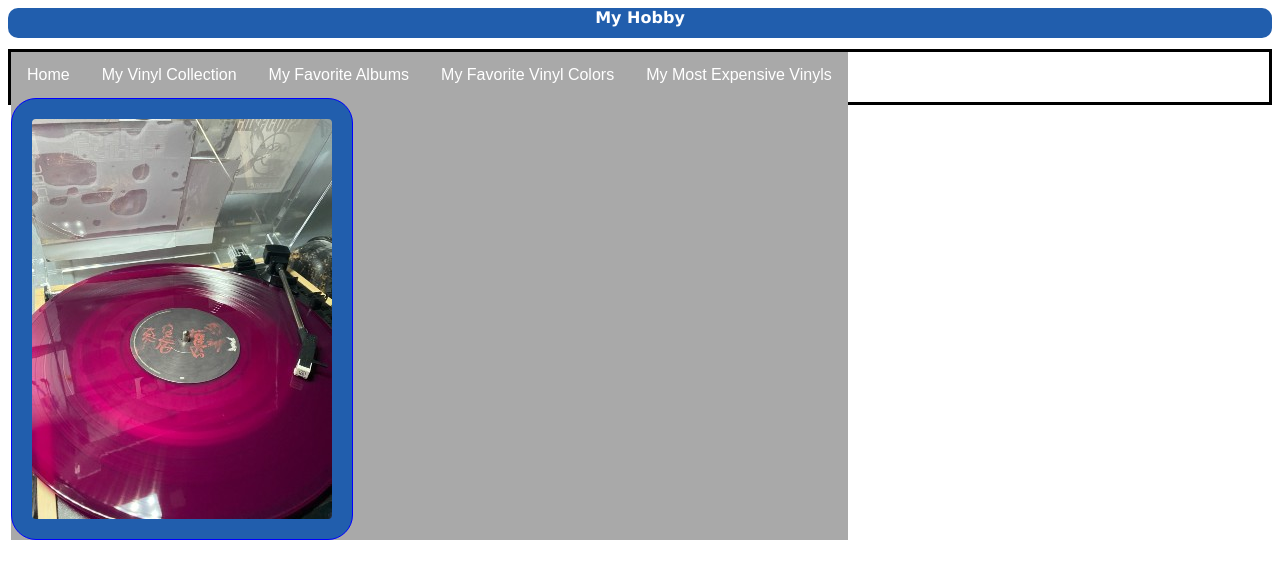
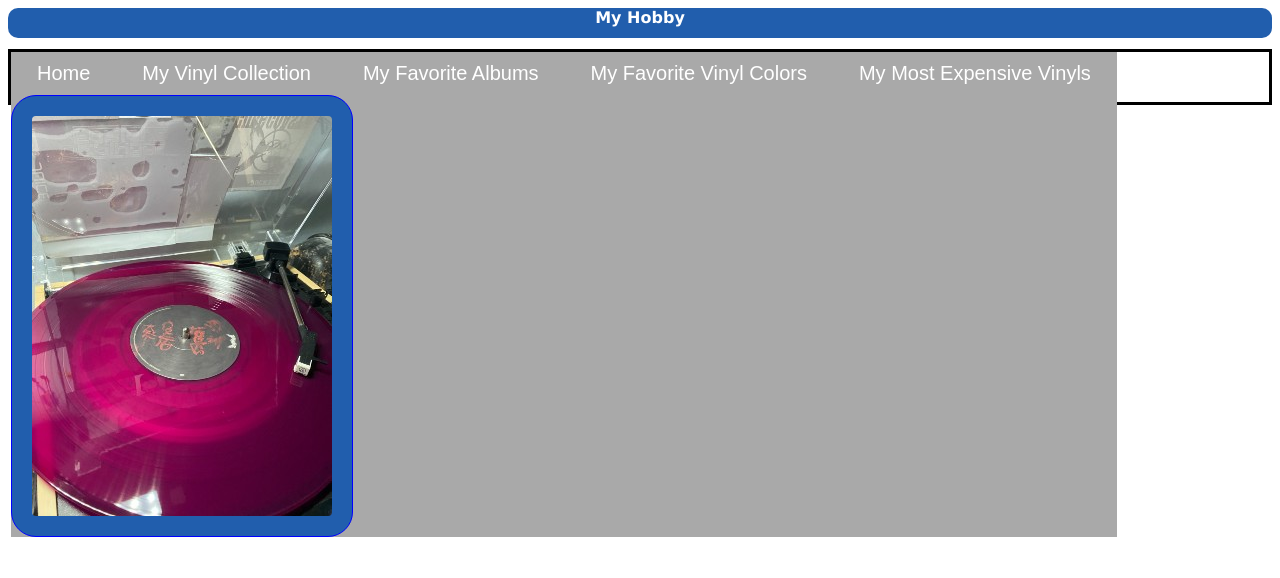
Before and after one commit to djohnston59/MART145, a plain HTML site: page index.html in a window 1280 px wide. Drawn offline with Linux system fonts and the light colour scheme.

Commit message:
Update index.html
Signed-off-by: djohnston59 <djohnston1@mtech.edu>

```diff
--- a/index.html
+++ b/index.html
@@ -34,9 +34,9 @@
 	  display: block;
 	  color: white;
 	  text-align: center;
-	  padding: 14px 16px;
+	  padding: 10px 26px;
 	  text-decoration: none;
-	  font-size:  16px;
+	  font-size:  20px;
 	  font-family: Arial, sans-serif;
 	}
 
```
